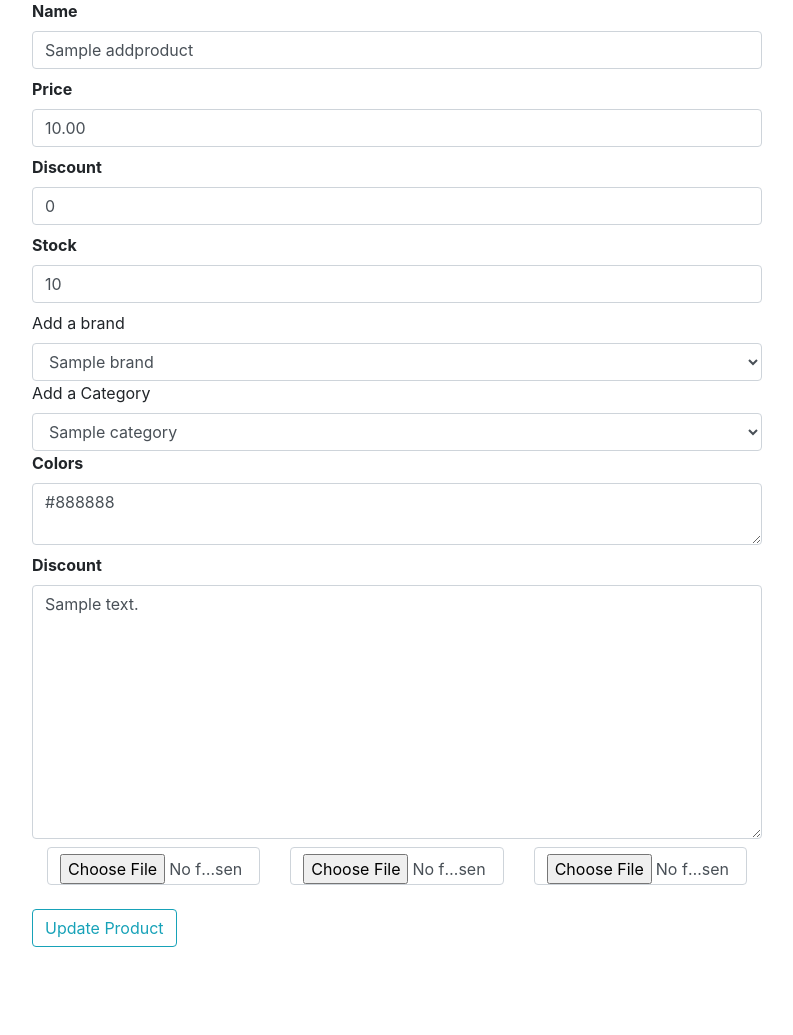
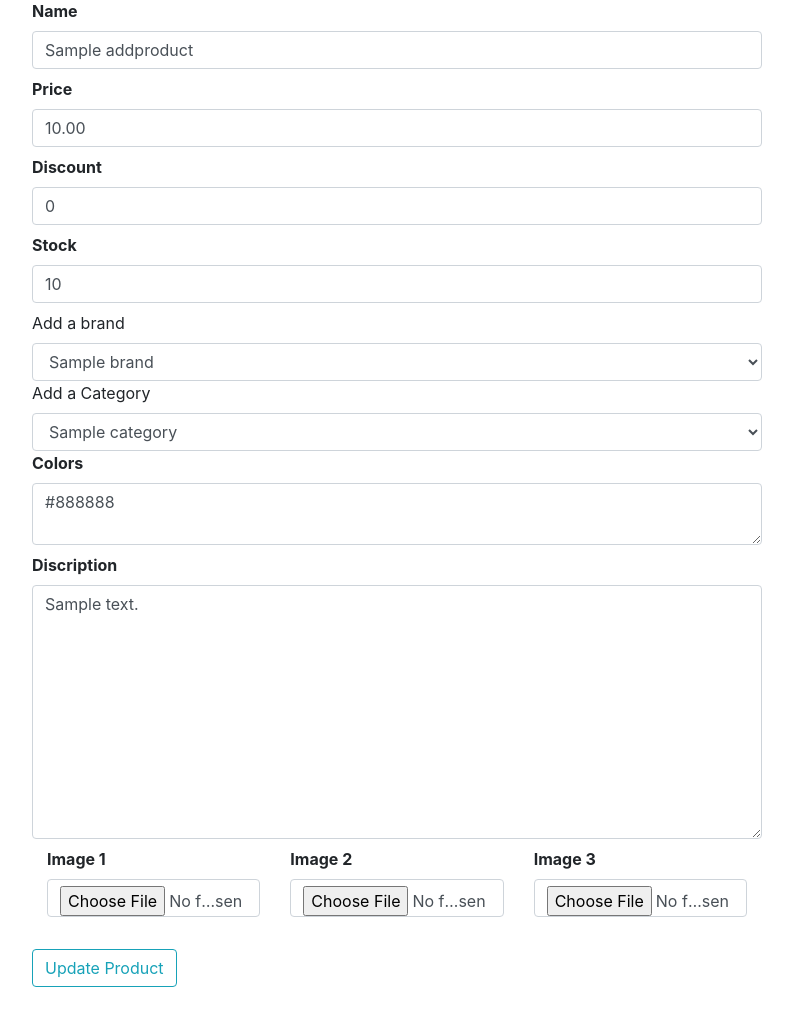
Before and after one commit to Saftarli/e_shop, a Flask app: page /updateproduct/1 in a window 1280 px wide. Shown: the part 63-1098 px from the top of the page, without its empty margins (243-1036 px from the left). Before the commit the page ends 1010 px from the top, so only its background shows below. Run offline with Flask 3, Linux system fonts and the light colour scheme; tables that the repository leaves empty hold one stand-in row (values such as "Sample post"); some libraries are stand-ins or nearby versions.

Commit message:
16 ci video

```diff
--- a/shop/products/forms.py
+++ b/shop/products/forms.py
@@ -7,13 +7,13 @@ class Addproducts(Form):
     price = DecimalField('Price',[validators.DataRequired()])
     discount = IntegerField('Discount',default=0)
     stock = IntegerField('Stock',[validators.DataRequired()])
-    discription = TextAreaField('Discount', [validators.DataRequired()])
+    discription = TextAreaField('Discription', [validators.DataRequired()])
     colors = TextAreaField('Colors', [validators.DataRequired()])
 
 
     image_1 = FileField('Image 1',
-                        validators=[FileRequired(), FileAllowed(['jpg', 'png', 'gif', 'jpeg'], 'Images only, please')])
+                        validators=[FileAllowed(['jpg', 'png', 'gif', 'jpeg'], 'Images only, please')])
     image_2 = FileField('Image 2',
-                        validators=[FileRequired(), FileAllowed(['jpg', 'png', 'gif', 'jpeg'], 'Images only, please')])
+                        validators=[FileAllowed(['jpg', 'png', 'gif', 'jpeg'], 'Images only, please')])
     image_3 = FileField('Image 3',
-                        validators=[FileRequired(), FileAllowed(['jpg', 'png', 'gif', 'jpeg'], 'Images only, please')])
+                        validators=[FileAllowed(['jpg', 'png', 'gif', 'jpeg'], 'Images only, please')])
--- a/shop/products/routes.py
+++ b/shop/products/routes.py
@@ -1,8 +1,8 @@
-from flask import redirect,render_template,url_for,flash,request, session
+from flask import redirect,render_template,url_for,flash,request, session, current_app
 from shop import db,app, photos
 from .models import Brand, Category, Addproduct
 from .forms import Addproducts
-import secrets
+import secrets, os
 
 
 # @app.route('/')
@@ -111,6 +111,26 @@ def updateproduct(id):
         product.category_id = category
         product.colors = form.colors.data
         product.desc = form.discription.data
+        if request.files.get('image_1'):
+            try:
+                os.unlink(os.path.join(current_app.root_path, 'static/images/' + product.image_1))
+                product.image_1 = photos.save(request.files.get('image_1'), name=secrets.token_hex(10)+ ".")
+            except:
+                product.image_1 = photos.save(request.files.get('image_1'), name=secrets.token_hex(10)+ ".")
+
+        if request.files.get('image_2'):
+            try:
+                os.unlink(os.path.join(current_app.root_path, 'static/images/' + product.image_2))
+                product.image_1 = photos.save(request.files.get('image_2'), name=secrets.token_hex(10)+ ".")
+            except:
+                product.image_1 = photos.save(request.files.get('image_2'), name=secrets.token_hex(10)+ ".")
+
+        if request.files.get('image_3'):
+            try:
+                os.unlink(os.path.join(current_app.root_path, 'static/images/' + product.image_3))
+                product.image_1 = photos.save(request.files.get('image_3'), name=secrets.token_hex(10)+ ".")
+            except:
+                product.image_1 = photos.save(request.files.get('image_3'), name=secrets.token_hex(10)+ ".")
         db.session.commit()
         flash(f'You product has been updated', 'success')
         return redirect('home')
--- a/shop/templates/products/addproduct.html
+++ b/shop/templates/products/addproduct.html
@@ -37,9 +37,9 @@
 
             <div class="container">
                 <div class="row">
-                    <div class="col-md-4">{{ render_field(form.image_1, class="form-control")}}</div>
-                    <div class="col-md-4">{{ render_field(form.image_2, class="form-control")}}</div>
-                    <div class="col-md-4">{{ render_field(form.image_3, class="form-control")}}</div>
+                    <div class="col-md-4">{{render_field(form.image_1, class="form-control", required=True)}}</div>
+                    <div class="col-md-4">{{render_field(form.image_2, class="form-control", required=True)}}</div>
+                    <div class="col-md-4">{{render_field(form.image_3, class="form-control", required=True)}}</div>
                 </div>
             </div>
         <button type="submit" class="btn btn-outline-info mt-4">Add Product </button>
--- a/shop/templates/products/updateproduct.html
+++ b/shop/templates/products/updateproduct.html
@@ -37,9 +37,9 @@
 
             <div class="container">
                 <div class="row">
-                    <div class="col-md-4"><input type="file" name="image_1" class="form-control"></div>
-                    <div class="col-md-4"><input type="file" name="image_2" class="form-control"></div>
-                    <div class="col-md-4"><input type="file" name="image_3" class="form-control"></div>
+                    <div class="col-md-4">{{ render_field(form.image_1, class="form-control")}}</div>
+                    <div class="col-md-4">{{ render_field(form.image_2, class="form-control")}}</div>
+                    <div class="col-md-4">{{ render_field(form.image_3, class="form-control")}}</div>
                 </div>
             </div>
         <button type="submit" class="btn btn-outline-info mt-4 mb-5">Update Product </button>
```
Also changed, not shown: shop/static/images/bbf948fc30207b70b64b.png (added), shop/static/images/d01536642ad7a990060d.jpg (added).
